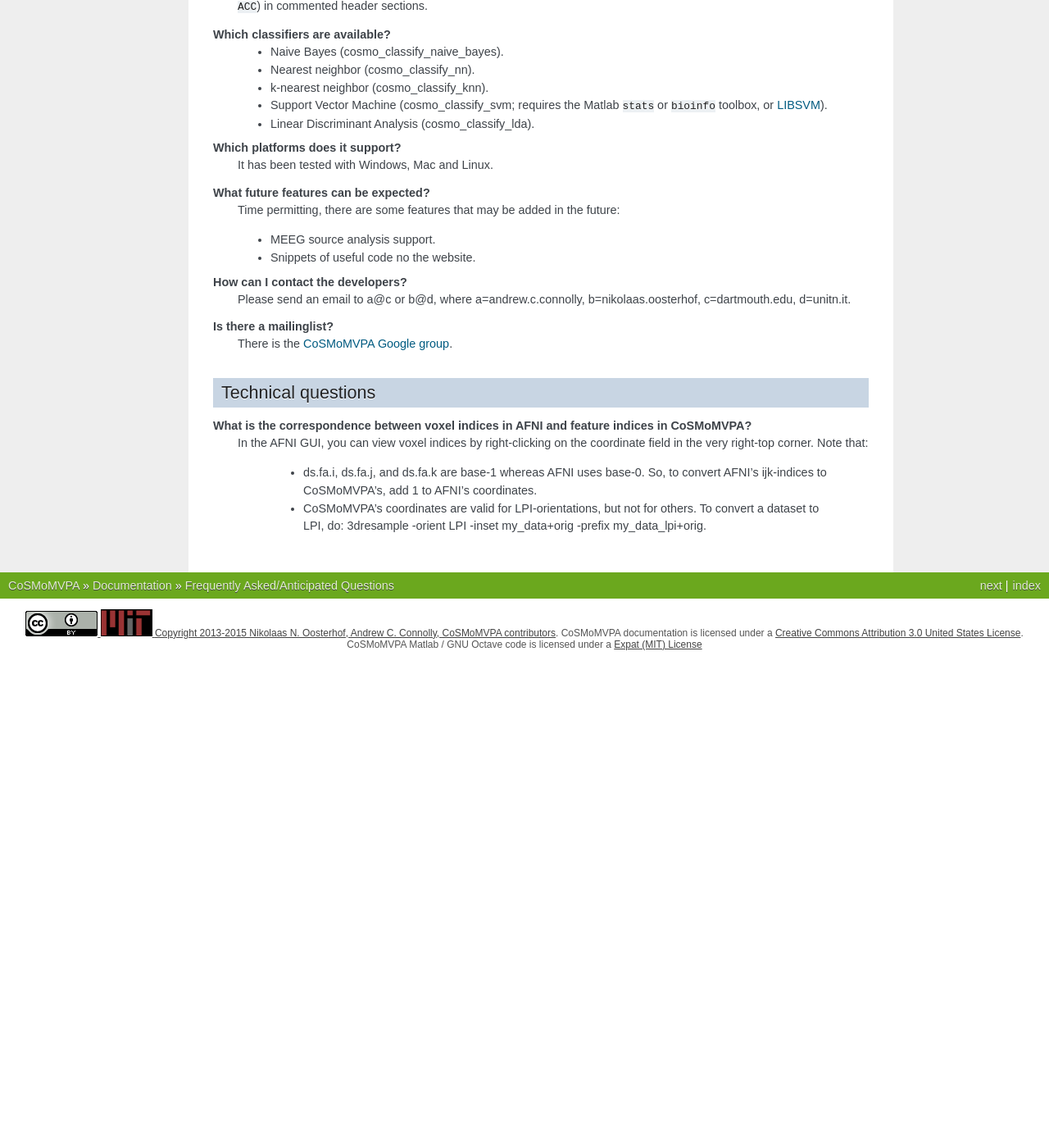
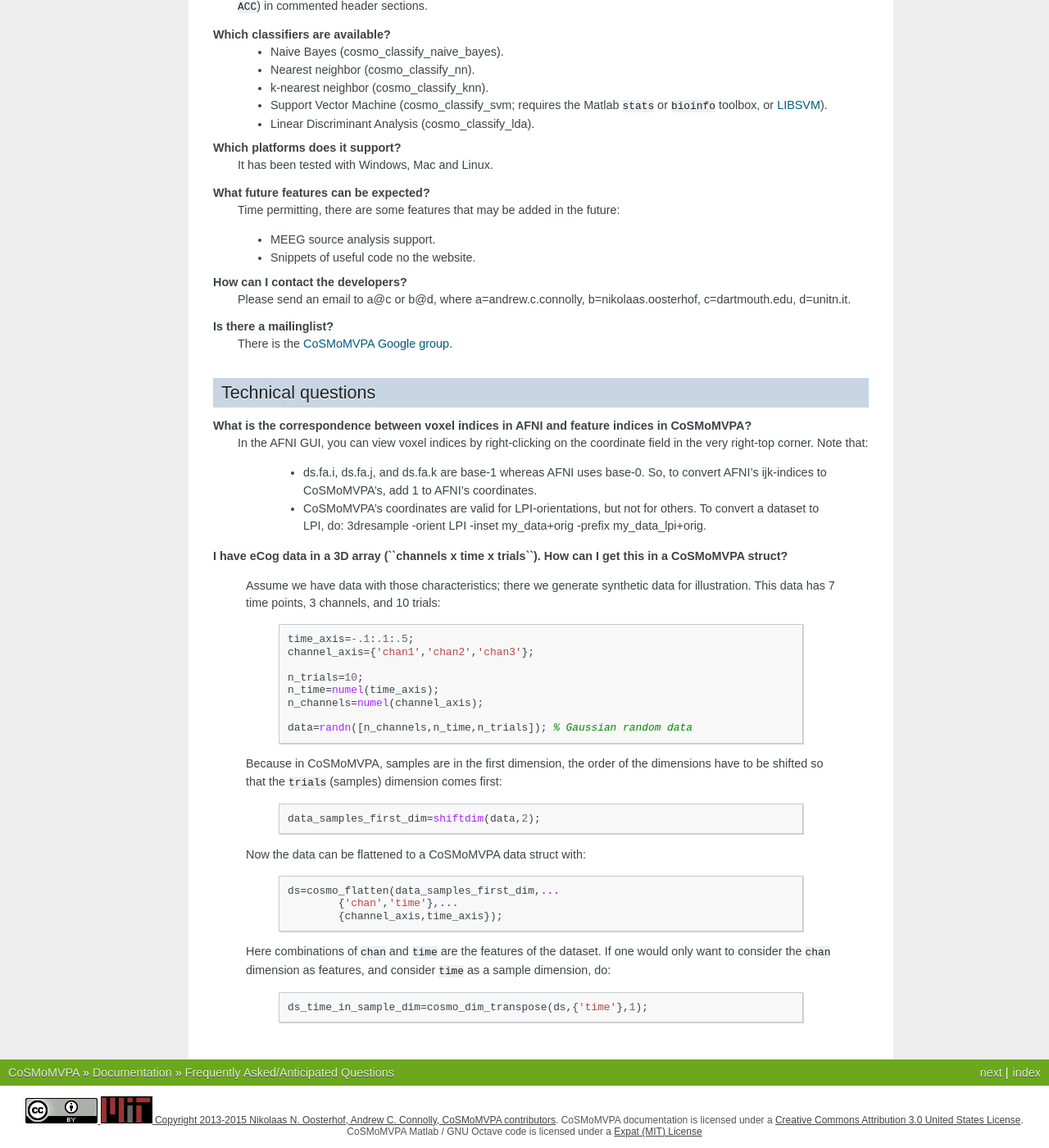
Before and after one commit to CoSMoMVPA/CoSMoMVPA, a Sphinx documentation site: the page built from doc/source/faq.rst, in a window 1280 px wide and 1400 px high, scrolled down 2530 px. Shown: the whole window at 82% size. Built offline with Sphinx 7.4.7, drawn with Linux system fonts in a browser that asks for light colours; pages that are not in the unit, such as notebooks, are missing from menus; before the commit the page ends 3336 px from its top, so only the background shows below that.

Commit message:
WEB+ACK: answer a question by #Sukhbinder Kumar# in the FAQ

```diff
--- a/doc/source/faq.rst
+++ b/doc/source/faq.rst
@@ -111,4 +111,43 @@ Technical questions
         - CoSMoMVPA's coordinates are valid for LPI-orientations, but not for others. To convert a dataset to LPI, do: 3dresample -orient LPI -inset my_data+orig -prefix my_data_lpi+orig.
 
 
+**I have eCog data in a 3D array (``channels x time x trials``). How can I get this in a CoSMoMVPA struct?**
+
+    Assume we have data with those characteristics; there we generate synthetic data for illustration. This data has 7 time points, 3 channels, and 10 trials:
+
+        .. code-block:: matlab
+
+            time_axis=-.1:.1:.5;
+            channel_axis={'chan1','chan2','chan3'};
+
+            n_trials=10;
+            n_time=numel(time_axis);
+            n_channels=numel(channel_axis);
+
+            data=randn([n_channels,n_time,n_trials]); % Gaussian random data
+
+    Because in CoSMoMVPA, samples are in the first dimension, the order of the dimensions have to be shifted so that the ``trials`` (samples) dimension comes first:
+
+        .. code-block:: matlab
+
+            data_samples_first_dim=shiftdim(data,2);
+
+    Now the data can be flattened to a CoSMoMVPA data struct with:
+
+        .. code-block:: matlab
+
+            ds=cosmo_flatten(data_samples_first_dim,...
+                    {'chan','time'},...
+                    {channel_axis,time_axis});
+
+    Here combinations of ``chan`` and ``time`` are the features of the dataset. If one would only want to consider the ``chan`` dimension as features, and consider ``time`` as a sample dimension, do:
+
+        .. code-block:: matlab
+
+            ds_time_in_sample_dim=cosmo_dim_transpose(ds,{'time'},1);
+
+
+
+
+
 .. include:: links.txt
```
